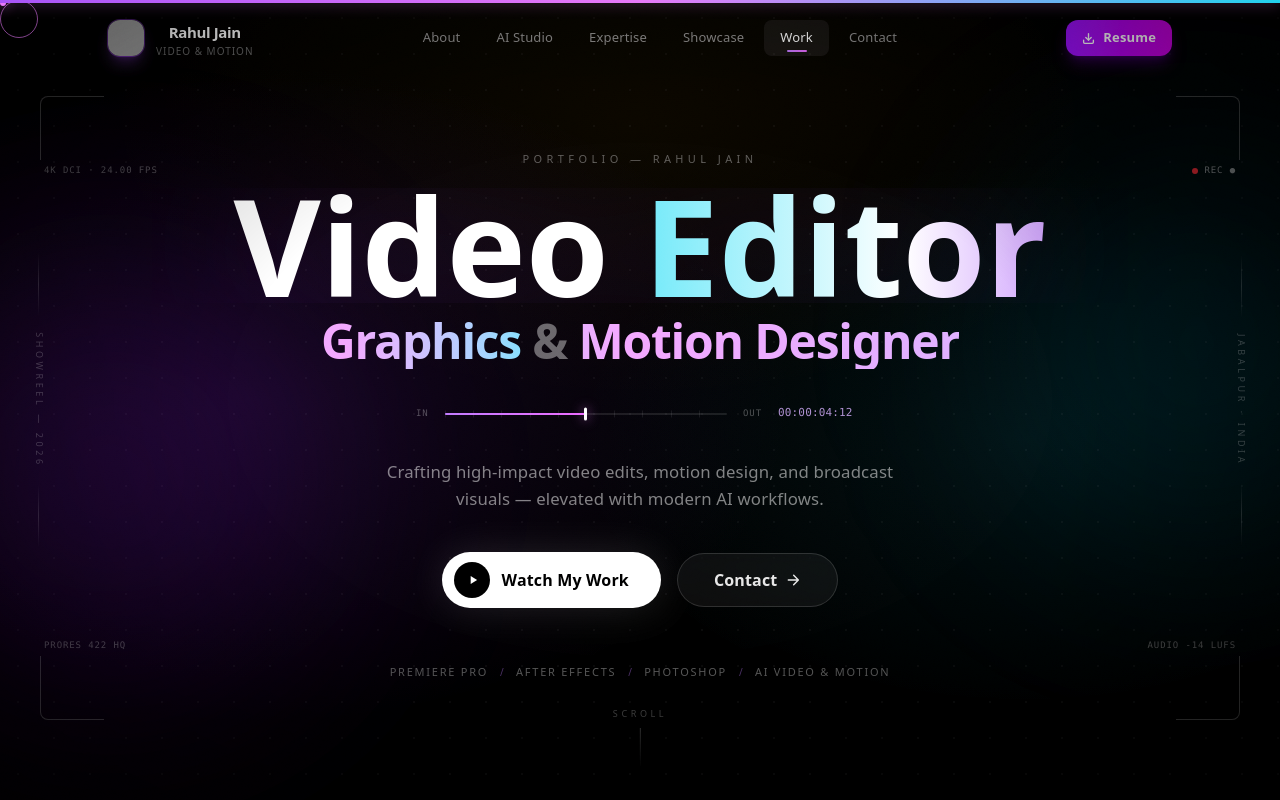
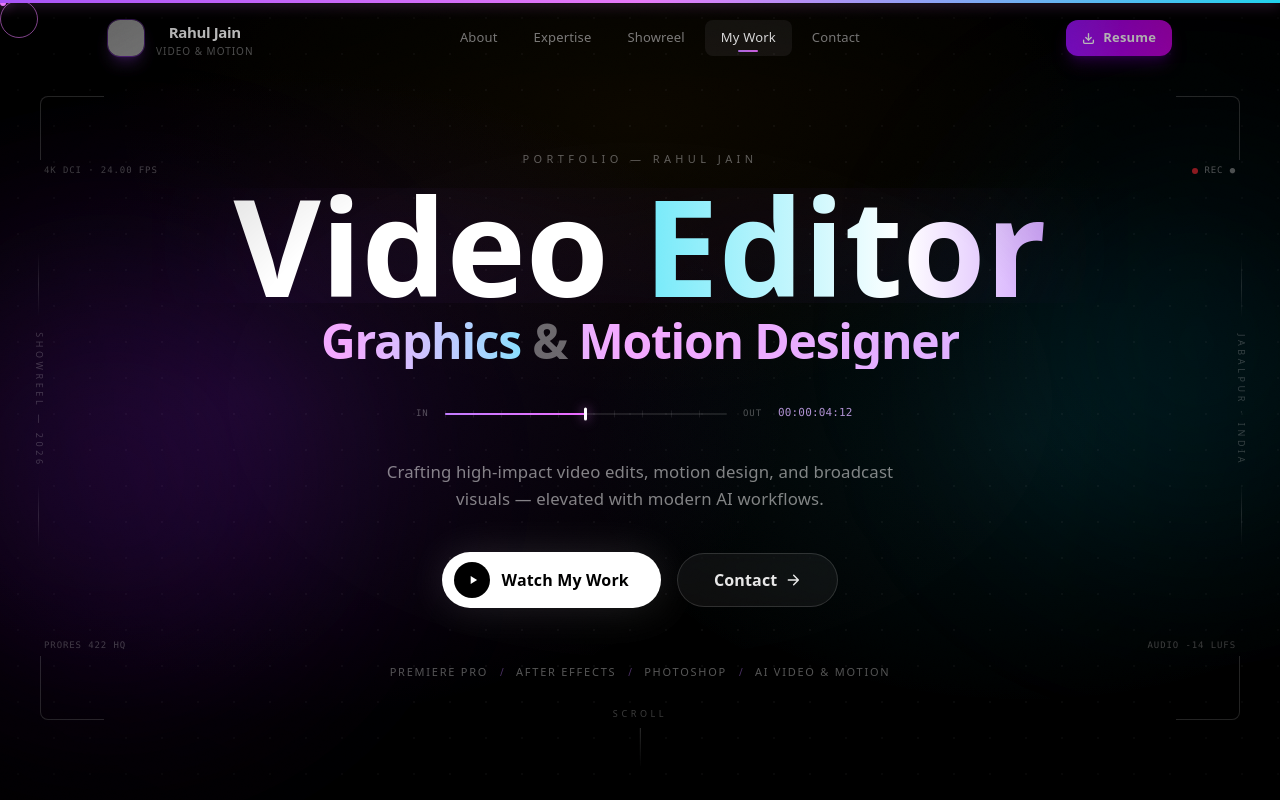
Before and after one commit to borntoflyrjbc/rahul-portfolio-2026, a React (Vite) app: page / in a window 1280 px wide. Shown: the top 800 px of the page. Built offline with nearby package versions, Linux system fonts and the light colour scheme; grey boxes are pictures that could not be loaded; a web font is replaced by a local one.

Commit message:
feat(header): streamline nav to About, Expertise, Showreel, My Work, Contact (remove AI Studio & duplicate work)

```diff
--- a/src/App.tsx
+++ b/src/App.tsx
@@ -574,7 +574,7 @@ const Header = ({ onOpenResume }: { onOpenResume: () => void }) => {
   const [activeSection, setActiveSection] = useState('');
 
   useEffect(() => {
-    const sectionIds = ['about', 'ai-workflows', 'services', 'showreel', 'creative-works', 'contact'];
+    const sectionIds = ['about', 'services', 'showreel', 'creative-works', 'contact'];
     const handleScroll = () => {
       setScrolled(window.scrollY > 50);
       const scrollMid = window.scrollY + window.innerHeight / 3;
@@ -591,10 +591,9 @@ const Header = ({ onOpenResume }: { onOpenResume: () => void }) => {
 
   const navLinks = [
     { name: 'About',     id: 'about' },
-    { name: 'AI Studio',  id: 'ai-studio' },
     { name: 'Expertise', id: 'services' },
-    { name: 'Showcase',  id: 'showreel' },
-    { name: 'Work',      id: 'creative-works' },
+    { name: 'Showreel',  id: 'showreel' },
+    { name: 'My Work',   id: 'creative-works' },
     { name: 'Contact',   id: 'contact' },
   ];
 
@@ -2540,7 +2539,7 @@ const ShowcaseTriad = () => (
     <div className="relative z-10 max-w-6xl mx-auto px-4 sm:px-6">
       {/* Triad header */}
       <motion.div initial={{ opacity: 0, y: 24 }} whileInView={{ opacity: 1, y: 0 }} viewport={{ once: true }} className="text-center mb-16 md:mb-24">
-        <p className="text-[10px] tracking-[0.4em] uppercase text-purple-400/70 font-medium mb-5">( 02 ) — Showcase</p>
+        <p className="text-[10px] tracking-[0.4em] uppercase text-purple-400/70 font-medium mb-5">( 02 ) — Showreel</p>
         <h2 className="font-display text-[clamp(2.3rem,7.5vw,5.2rem)] font-extrabold leading-[0.92] tracking-tight text-white">
           Three crafts.<br /><span className="text-shimmer">One obsession.</span>
         </h2>
```
